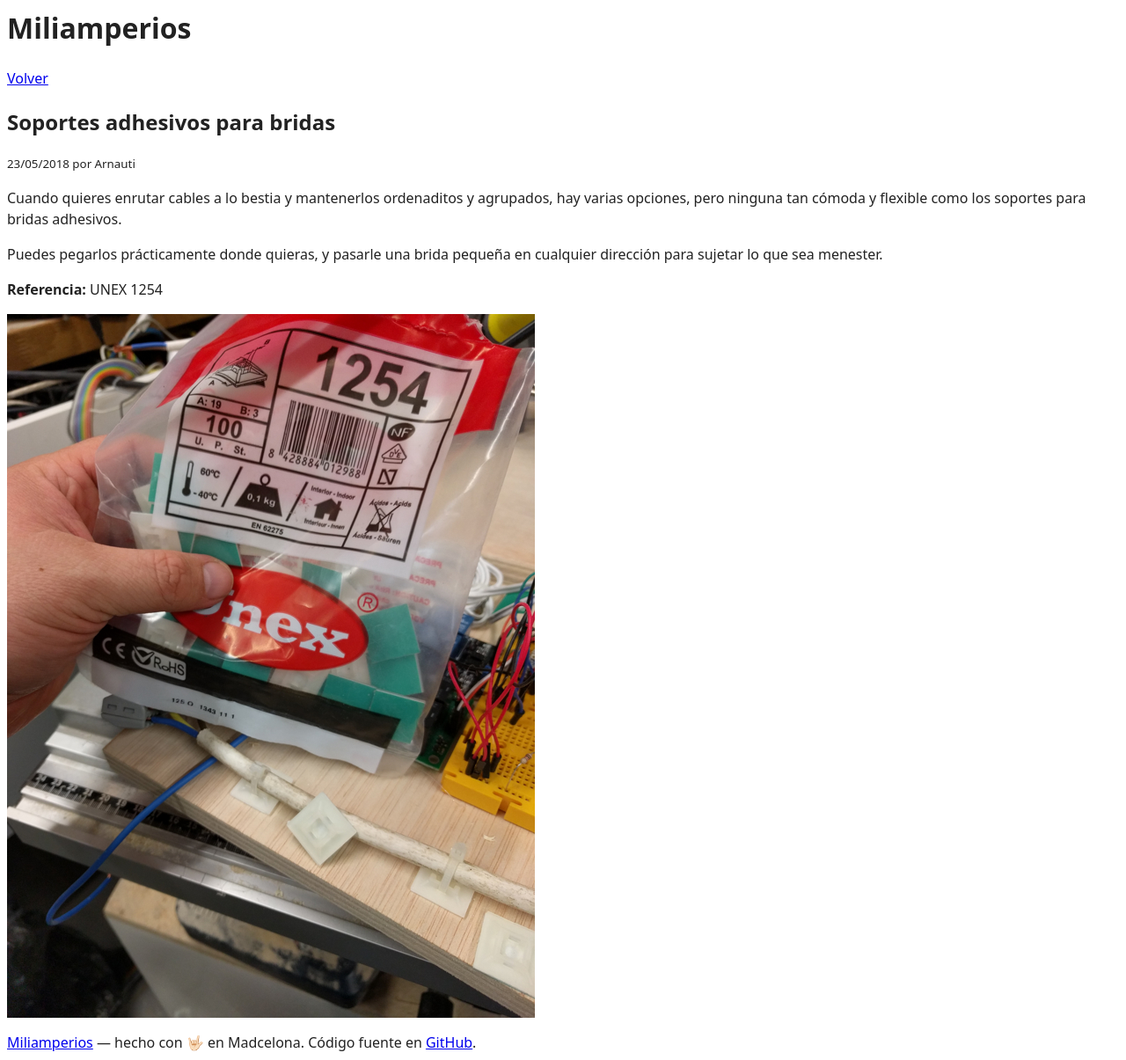
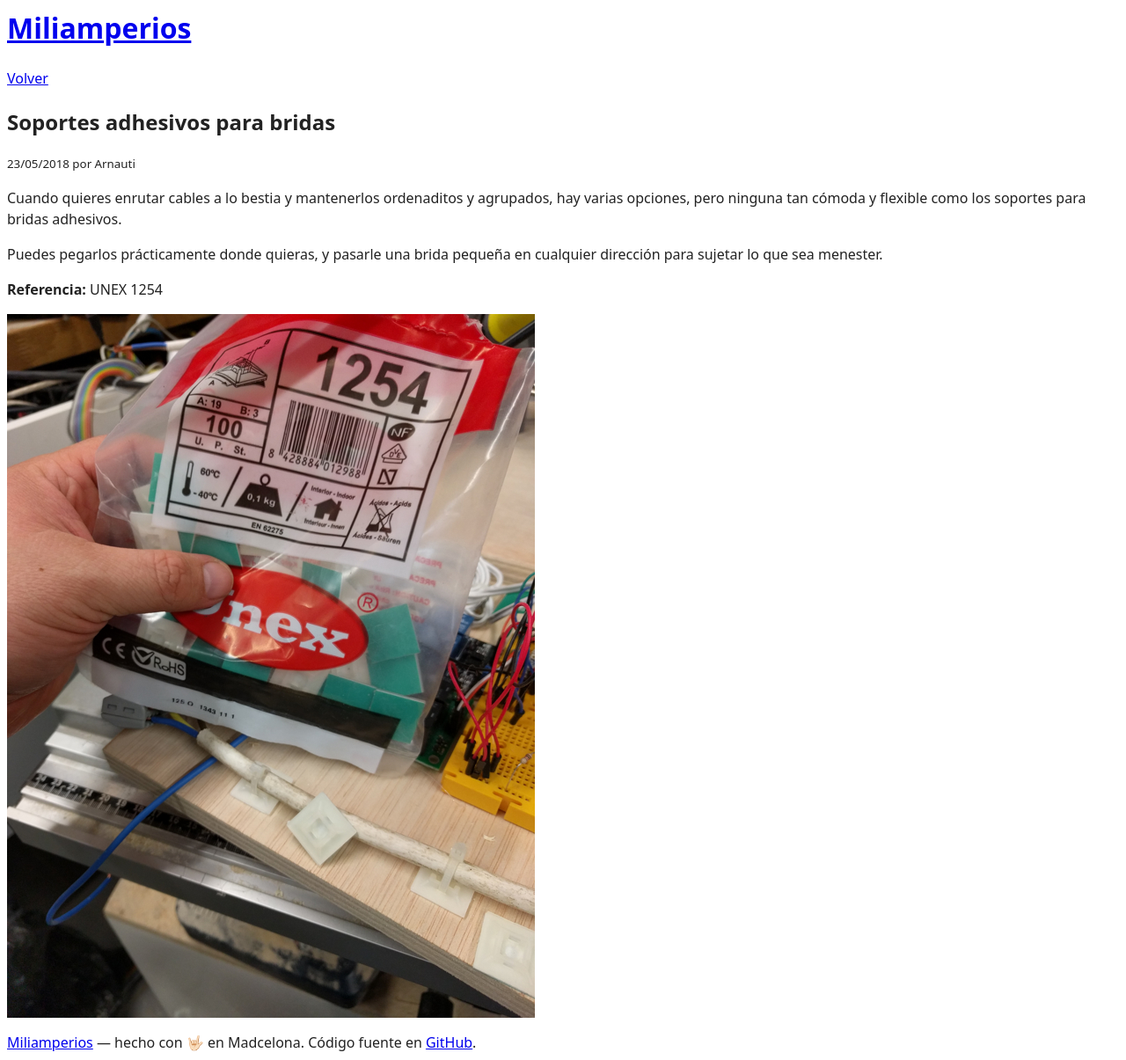
Before and after one commit to miliamperios/miliamperios.github.io, a Jekyll site: the page built from _posts/2018-05-23-soporte-para-bridas.md, in a window 1280 px wide. Shown: the whole page at 88% size. Built offline with Jekyll 4.4.1, drawn with Linux system fonts in a browser that asks for light colours.

Commit message:
Enlace a la home en el título

```diff
--- a/_layouts/base.html
+++ b/_layouts/base.html
@@ -7,7 +7,7 @@
 </head>
 <body>
   <header>
-    <h1>{{ site.title }}</h1>
+    <h1><a href='{{ site.url }}'>{{ site.title }}</a></h1>
   </header>
   <section>
     {{ content }}
```
